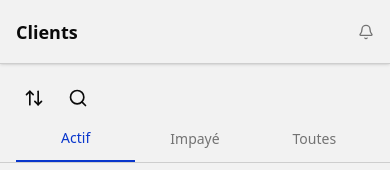
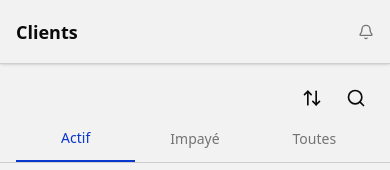
Before and after one commit to layesamake/samatech-crm, a Next.js app: page /clients in a window 390 px wide. Shown: the top 170 px of the page. Built offline with nearby package versions, Linux system fonts and the light colour scheme.

Commit message:
fix(ux): forcer l'alignement à droite des boutons d'action sur mobile

```diff
--- a/src/app/(app)/clients/page.tsx
+++ b/src/app/(app)/clients/page.tsx
@@ -138,7 +138,7 @@ export default function ClientsPage() {
       <header className="sticky top-0 z-10 bg-background pt-4 px-4 pb-0 border-b">
         <div className="mb-3 flex items-center justify-between">
           <h1 className="text-2xl font-bold hidden md:block">Clients</h1>
-          <div className="flex items-center gap-2">
+          <div className="ml-auto flex items-center gap-2">
             <button className="p-2 rounded-md hover:bg-muted" aria-label="Trier"><ArrowUpDown className="w-5 h-5" /></button>
             <button className="p-2 rounded-md hover:bg-muted" onClick={() => setShowSearch(!showSearch)} aria-label="Rechercher"><Search className="w-5 h-5" /></button>
           </div>
--- a/src/app/(app)/follow-ups/page.tsx
+++ b/src/app/(app)/follow-ups/page.tsx
@@ -39,7 +39,7 @@ export default function FollowUpsPage() {
   }, [items, deferredQuery, priority, channel, sort]);
 
   const paginatedFiltered = useMemo(() => filtered.slice(0, limit), [filtered, limit]);
-  return <main className="mx-auto max-w-5xl space-y-5 p-4 md:p-8"><header className="flex items-center justify-between"><div><h1 className="text-2xl font-bold hidden md:block">Relances</h1><p className="text-muted-foreground hidden md:block">Les retards sont recalculés à chaque ouverture.</p></div><Link href="/follow-ups/new" className="rounded-md bg-blue-600 px-4 py-3 text-white">Nouvelle</Link></header>
+  return <main className="mx-auto max-w-5xl space-y-5 p-4 md:p-8"><header className="flex items-center justify-between"><div><h1 className="text-2xl font-bold hidden md:block">Relances</h1><p className="text-muted-foreground hidden md:block">Les retards sont recalculés à chaque ouverture.</p></div><Link href="/follow-ups/new" className="ml-auto rounded-md bg-blue-600 px-4 py-3 text-white">Nouvelle</Link></header>
     <div className="flex gap-2 overflow-x-auto">{views.map(([value, label]) => <button key={value} onClick={() => { if (value !== view) { setLoading(true); setError(''); setView(value); } }} className={`min-h-11 whitespace-nowrap rounded-md px-4 ${view === value ? 'bg-slate-900 text-white' : 'bg-muted'}`}>{label}</button>)}</div>
     <div className="grid gap-2 sm:grid-cols-2 lg:grid-cols-4"><input aria-label="Rechercher une relance" value={query} onChange={(e) => setQuery(e.target.value)} placeholder="Rechercher un contact" className="h-11 rounded-md border px-3"/><select aria-label="Filtrer par priorité" value={priority} onChange={(e) => setPriority(e.target.value)} className="h-11 rounded-md border px-3"><option value="">Toutes priorités</option>{FOLLOW_UP_PRIORITIES.map((value) => <option key={value}>{value}</option>)}</select><select aria-label="Filtrer par canal" value={channel} onChange={(e) => setChannel(e.target.value)} className="h-11 rounded-md border px-3"><option value="">Tous canaux</option>{FOLLOW_UP_CHANNELS.map((value) => <option key={value}>{value}</option>)}</select><select aria-label="Trier les relances" value={sort} onChange={(e) => setSort(e.target.value as 'DUE_AT' | 'PRIORITY')} className="h-11 rounded-md border px-3"><option value="DUE_AT">Échéance</option><option value="PRIORITY">Priorité</option></select></div>
     {error ? <p role="alert" className="rounded-xl border border-red-500/20 bg-red-500/10 p-4 text-red-800 dark:text-red-200">{error}</p> : loading ? <p role="status" className="rounded-xl border p-8 text-center">Chargement des relances...</p> : filtered.length === 0 ? <p className="rounded-xl border border-dashed p-8 text-center">Aucune relance dans cette vue.</p> : <div className="grid gap-3 md:grid-cols-2">{paginatedFiltered.map((item) => <FollowUpCard key={item.id} item={item} view={view} />)}</div>}
--- a/src/app/(app)/invoices/page.tsx
+++ b/src/app/(app)/invoices/page.tsx
@@ -111,7 +111,7 @@ export default function InvoicesPage() {
           <div className="flex items-center gap-3">
             <h1 className="text-xl font-bold hidden md:block">Factures</h1>
           </div>
-          <div className="flex items-center gap-4">
+          <div className="ml-auto flex items-center gap-4">
             <button className="p-2 border rounded-xl hover:bg-muted" aria-label="Trier">
               <SlidersHorizontal className="w-5 h-5" />
             </button>
--- a/src/app/(app)/prospects/page.tsx
+++ b/src/app/(app)/prospects/page.tsx
@@ -82,7 +82,7 @@ export default function ProspectsPage() {
             onClick={() => setFiltersOpen((prev) => !prev)}
             aria-label={filtersOpen ? 'Fermer les filtres' : 'Ouvrir les filtres'}
             aria-expanded={filtersOpen}
-            className="relative flex h-11 w-11 items-center justify-center rounded-full border bg-card text-card-foreground transition-colors hover:bg-muted"
+            className="ml-auto relative flex h-11 w-11 items-center justify-center rounded-full border bg-card text-card-foreground transition-colors hover:bg-muted"
           >
             {filtersOpen ? <X className="h-5 w-5" /> : <Filter className="h-5 w-5" />}
             {hasActiveFilters && !filtersOpen && (
```
